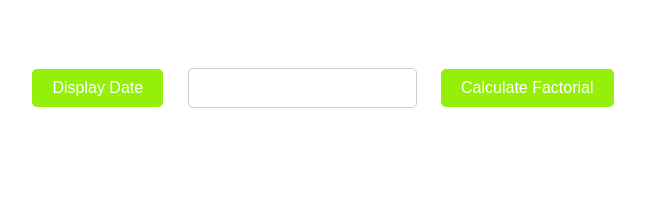
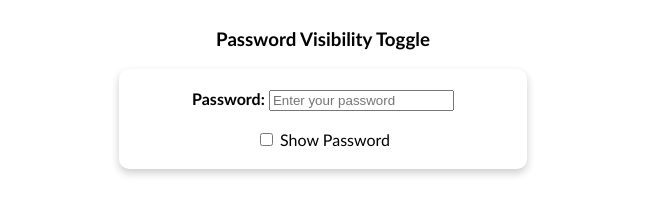
Before and after one commit to Manoj-177/Task6.3, a plain HTML site: page index.html in a window 1280 px wide. Shown: the whole page, without its empty margins (317-962 px from the left). Drawn offline with Linux system fonts and the light colour scheme.

Commit message:
Update index.html

```diff
--- a/index.html
+++ b/index.html
@@ -1,54 +1,48 @@
 <html>
 <head>
-    <title>JavaScript Pop-Up Boxes</title>
+    <title>Toggle Password Visibility</title>
     <style>
-        body {
-            font-family: Arial, sans-serif;
+        body{
+            font-family: 'Gill Sans', 'Gill Sans MT', Calibri, 'Trebuchet MS', sans-serif;
             text-align: center;
-            padding: 50px;
+            padding: 20px;
         }
-        button {
-            background-color: rgb(148, 240, 10);
-            color: white;
-            border: none;
-            padding: 10px 20px;
-            margin: 10px;
+        form{
+            width: 30%;
+            padding: 20px;
+            border-radius: 10px;
+            box-shadow: 0px 4px 8px rgba(0, 0, 0, 0.2);
+        }
+        .contain{
+            display: flex;
+            justify-content: center;
+            align-items: center;
+        }
+        label {
             font-size: 16px;
-            cursor: pointer;
-            border-radius: 5px;
-        }
-        button:hover {
-            background-color: #0d7207c2;
-        }
-        input {
-            padding: 10px;
-            font-size: 16px;
-            border: 1px solid #ccc;
-            border-radius: 5px;
-            margin: 10px;
+            font-weight: bold;
         }
     </style>
 </head>
 <body>
-    <button onclick="displayDate()">Display Date</button>
-    <input type="text" id="dateBox">
-    <button onclick="calculateFactorial()">Calculate Factorial</button>
+    <h3>Password Visibility Toggle</h3>
+    <div class="contain">
+        <form>
+            <label for="password">Password:</label>
+            <input type="password" id="password" placeholder="Enter your password">
+            <br><br>
+            <input type="checkbox" id="togglePassword" onclick="togglePasswordVisibility()"> Show Password
+        </form>
+    </div>
     <script>
-        function displayDate() {
-            const currentDate = new Date().toLocaleDateString();
-            document.getElementById("dateBox").value = currentDate;
-        }
-        function calculateFactorial() {
-            const n = parseInt(prompt("Enter a number to calculate its factorial:"));
-            if (isNaN(n) || n < 0) {
-                alert("Please enter a valid non-negative number.");
-                return;
+        function togglePasswordVisibility() {
+            const passwordField = document.getElementById("password");
+            const checkbox = document.getElementById("togglePassword");
+            if (checkbox.checked) {
+                passwordField.type = "text";
+            } else {
+                passwordField.type = "password";
             }
-            let factorial = 1;
-            for (let i = 1; i <= n; i++) {
-                factorial *= i;
-            }
-            alert(`The factorial of ${n} is ${factorial}.`);
         }
     </script>
 </body>
```
